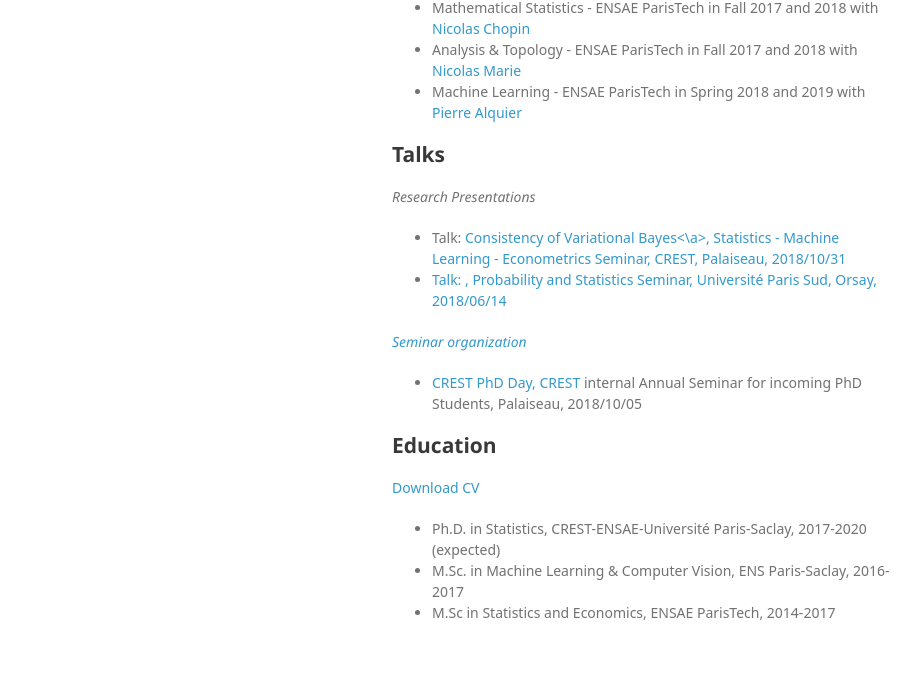
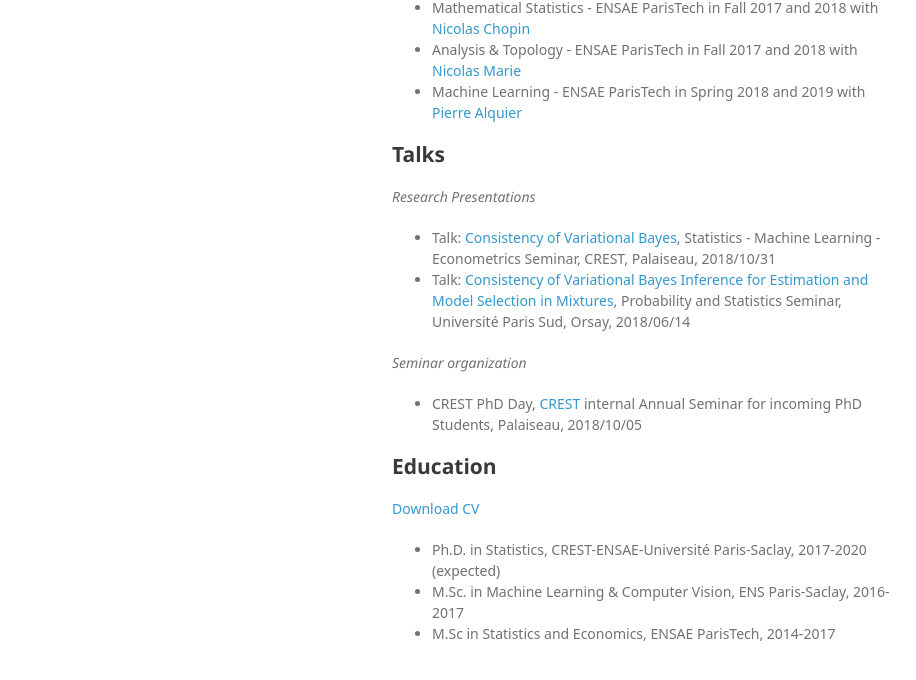
Before and after one commit to bzbadr/badreddinecheriefabdellatif.github.io, a plain HTML site: page index.html in a window 1280 px wide. Shown: the part 690-1370 px from the top of the page, without its empty margins (178-1094 px from the left). Drawn offline with Linux system fonts and the light colour scheme; a web font is replaced by a local one.

Commit message:
Update index.html

```diff
--- a/index.html
+++ b/index.html
@@ -111,8 +111,8 @@
 
 <p><em>Research Presentations</em></p>
 <ul>
-<li>Talk: <a href="http://crest.science/event/badr-eddine-cherief-abdellatif-crest-consistency-of-variational-bayes"> Consistency of Variational Bayes<\a>, Statistics - Machine Learning - Econometrics Seminar, CREST, Palaiseau, 2018/10/31 </li>
-<li>Talk: <a href="http://badreddinecheriefabdellatif.github.io/Badr Orsay.pdf" class="download" title="Consistency of Variational Bayes Inference for Estimation and Model Selection in Mixtures"<\a>, Probability and Statistics Seminar, Université Paris Sud, Orsay, 2018/06/14 </li>
+<li>Talk: <a href="http://crest.science/event/badr-eddine-cherief-abdellatif-crest-consistency-of-variational-bayes">Consistency of Variational Bayes</a>, Statistics - Machine Learning - Econometrics Seminar, CREST, Palaiseau, 2018/10/31 </li>
+<li>Talk: <a href="http://badreddinecheriefabdellatif.github.io/Badr Orsay.pdf" class="download" title="Consistency of Variational Bayes Inference for Estimation and Model Selection in Mixtures">Consistency of Variational Bayes Inference for Estimation and Model Selection in Mixtures</a>, Probability and Statistics Seminar, Université Paris Sud, Orsay, 2018/06/14 </li>
 </ul>
 
 <p><em>Seminar organization</em></p>
```
